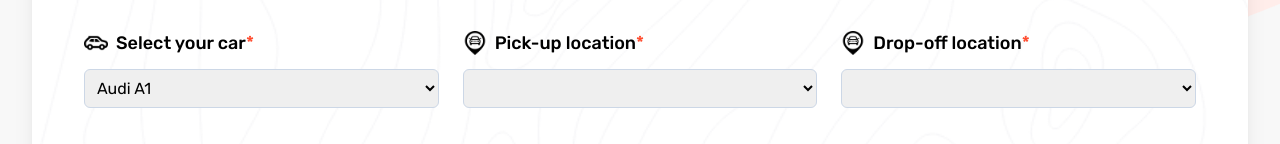
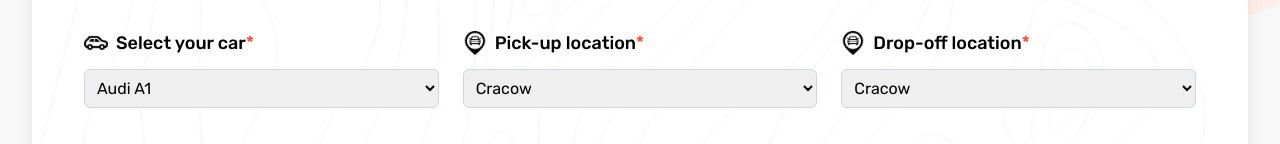
Before and after one commit to KarolKotomski/Car-Rental, a React (Create React App) app: page / in a window 1280 px wide. Shown: the part 792-936 px from the top of the page. Built offline with nearby package versions, Linux system fonts and the light colour scheme.

Commit message:
dropdown list implemented to Booking component/section Location

```diff
--- a/src/components/Booking.tsx
+++ b/src/components/Booking.tsx
@@ -2,7 +2,7 @@ import carIcon from "../icons/car_icon.png";
 import location from "../icons/location.png";
 import calendar from "../icons/calendar.png";
 import BookingUnit from "./BookingUnit";
-import { vehicles } from "../data/AllData";
+import { vehicles, locationOptions } from "../data/AllData";
 
 export interface Vehicle {
   id: number;
@@ -18,6 +18,7 @@ export interface Vehicle {
   ac: string;
   year: string;
 }
+
 
 const Booking = () => {
   return (
@@ -36,22 +37,22 @@ const Booking = () => {
             <BookingUnit
               icon={location}
               label="Pick-up location"
-              options=""
+              options={locationOptions}
             />
             <BookingUnit
               icon={location}
               label="Drop-off location"
-              options=""
+              options={locationOptions}
             />
             <BookingUnit
               icon={calendar}
               label="Pick-up date"
-              options=""
+
             />
             <BookingUnit
               icon={calendar}
               label="Drop-off date"
-              options=""
+
             />
             <div className="m-3 flex items-end justify-center">
               <button className="h-10 w-full rounded bg-orange font-medium text-white transition-all duration-300 ease-in-out hover:opacity-80 shadow-lg shadow-orangeShadow">
--- a/src/components/BookingUnit.tsx
+++ b/src/components/BookingUnit.tsx
@@ -3,7 +3,7 @@ import { Vehicle } from "./Booking";
 interface Props {
   icon: string;
   label: string;
-  options?: string | Vehicle[];
+  options?: string[] | Vehicle[];
 }
 
 const BookingUnit = ({ icon, label, options }: Props) => {
@@ -27,15 +27,25 @@ const BookingUnit = ({ icon, label, options }: Props) => {
             name="car_model"
             id="car_model"
           >
-            {Array.isArray(options) ? (
-              options.map((option, index) => (
-                <option key={index} value={option.brand + " " + option.model}>
-                  {option.brand} {option.model}
-                </option>
-              ))
-            ) : (
-              <option value={options}>{options}</option>
-            )}
+            {Array.isArray(options) &&
+              options.map((option, index) => {
+                if (typeof option === "string") {
+                  return (
+                    <option key={index} value={option}>
+                      {option}
+                    </option>
+                  );
+                } else {
+                  return (
+                    <option
+                      key={index}
+                      value={`${option.brand} ${option.model}`}
+                    >
+                      {option.brand} {option.model}
+                    </option>
+                  );
+                }
+              })}
           </select>
         </div>
       </form>
--- a/src/data/AllData.ts
+++ b/src/data/AllData.ts
@@ -162,3 +162,5 @@ export const faq = [
       "Book in advance: Booking your rental car ahead of time can often result in lower prices. Compare prices from multiple companies: Use websites like Kayak, Expedia, or Travelocity to compare prices from multiple rental car companies. Look for discount codes and coupons: Search for discount codes and coupons that you can use to lower the rental price. Renting from an off-airport location can sometimes result in lower prices.",
   },
 ];
+
+export const locationOptions = ["Cracow", "Gdansk", "Poznan", "Warsaw", "Wroclaw"];
```
